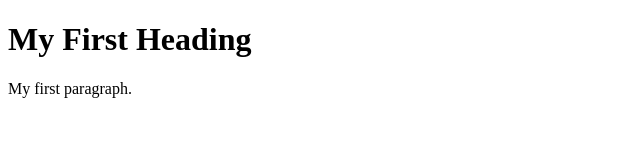
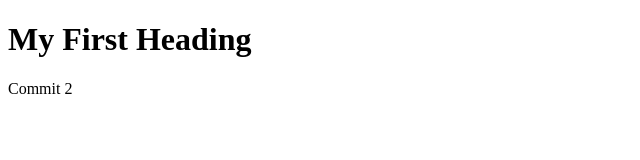
Before and after one commit to xzhang201/ProjectA, a plain HTML site: page index2.html in a window 1280 px wide. Shown: the full height of the page, 0-640 px from the left. Drawn offline with Linux system fonts and the light colour scheme.

Commit message:
commit 2

```diff
--- a/index2.html
+++ b/index2.html
@@ -3,7 +3,7 @@
 <body>
 
 <h1>My First Heading</h1>
-<p>My first paragraph.</p>
+<p>Commit 2</p>
 
 </body>
 </html>
```
